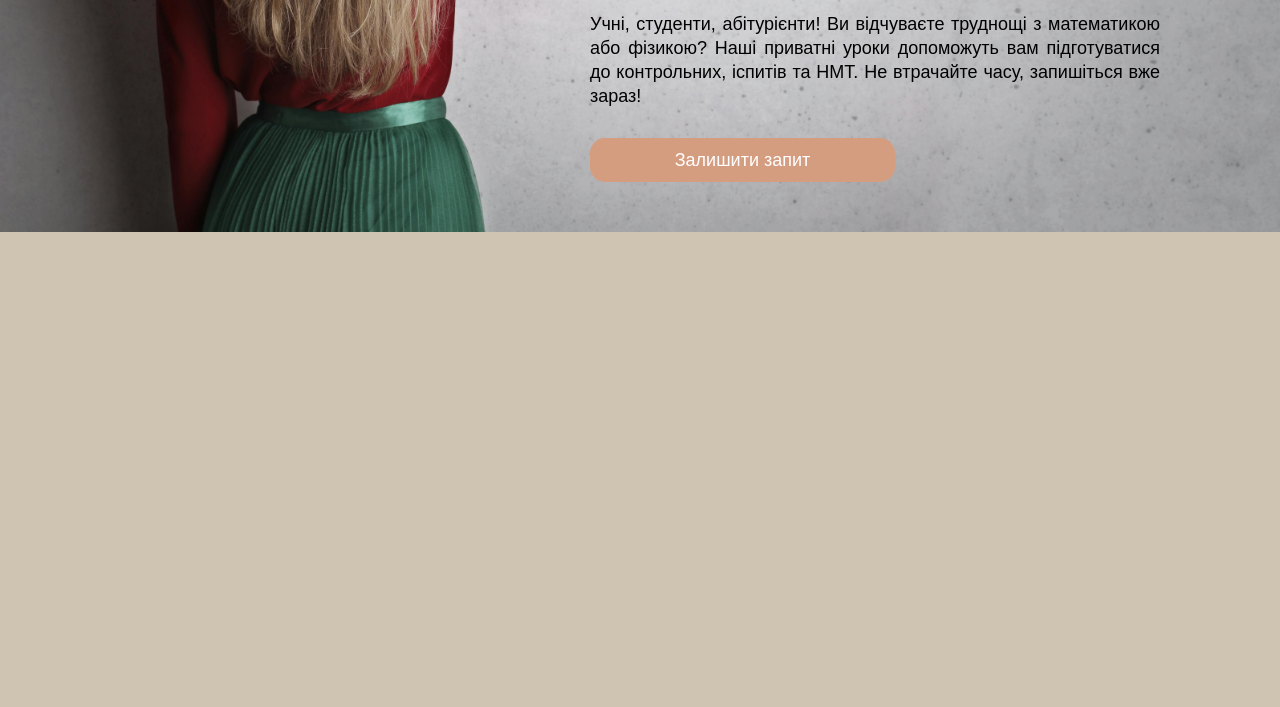
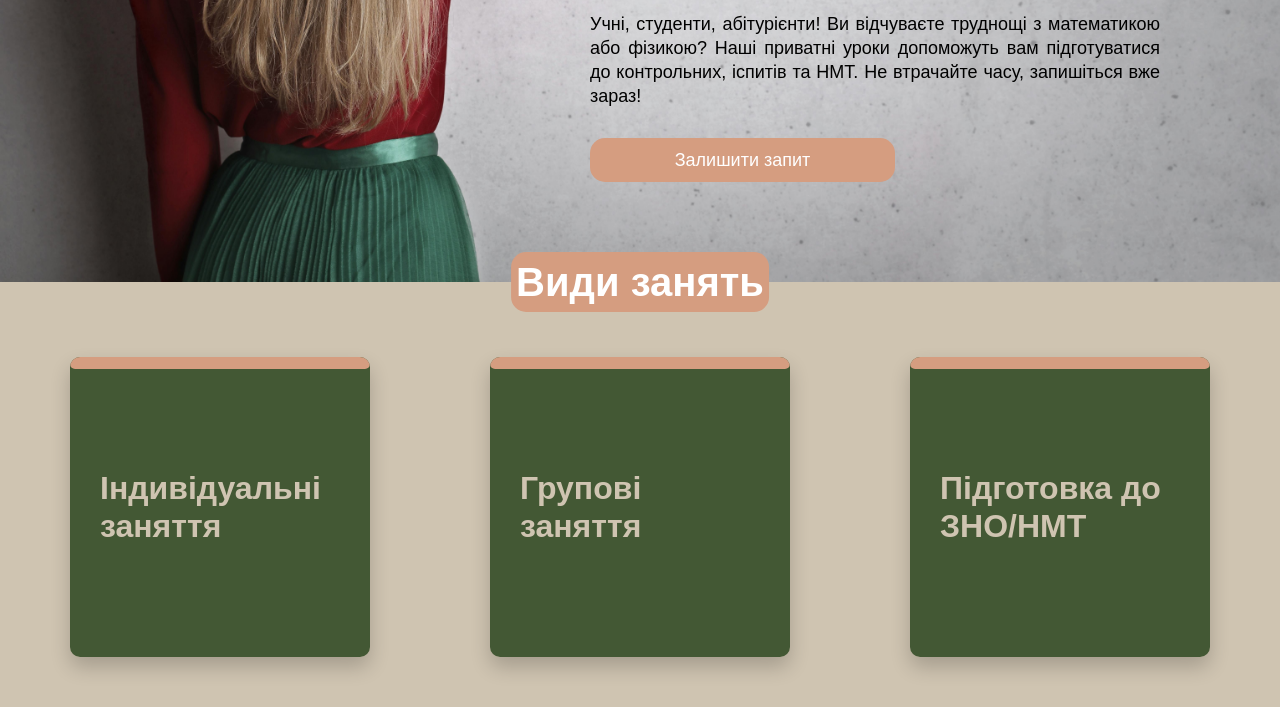
Before and after one commit to alex-94-k/Numerica, a website: page src/index.html in a window 1280 px wide. Shown: the part 668-1375 px from the top of the page. Before the commit the page ends 900 px from the top, so only its background shows below. Drawn offline with Linux system fonts and the light colour scheme; a web font is replaced by a local one.

Commit message:
Types is done

```diff
--- a/src/index.html
+++ b/src/index.html
@@ -53,6 +53,61 @@
         </div>
     </section>
 
+    <!-- Types -->
+
+    <section class="types">
+        <div class="types__container container">
+            <h2 class="types__title title fz40">Види занять</h2>
+            <div class="types__layout">
+                <div class="card__container">
+                    <div class="card__item">
+                        <div class="card__front-content">
+                            <p class="fz30">Індивідуальні заняття</p>
+                        </div>
+                        <div class="card__content">
+                            <p class="fz18">
+                                Lorem ipsum dolor sit amet, consectetur adipii
+                                voluptas ten mollitia pariatur odit, ab
+                                minus ratione adipisci accusamus vel est excepturi laboriosam magnam
+                                necessitatibus dignissimos molestias.
+                            </p>
+                        </div>
+                    </div>
+                </div>
+                <div class="card__container">
+                    <div class="card__item">
+                        <div class="card__front-content">
+                            <p class="fz30">Групові заняття</p>
+                        </div>
+                        <div class="card__content">
+                            <p class="fz18">
+                                Lorem ipsum dolor sit amet, consectetur adipii
+                                voluptas ten mollitia pariatur odit, ab
+                                minus ratione adipisci accusamus vel est excepturi laboriosam magnam
+                                necessitatibus dignissimos molestias.
+                            </p>
+                        </div>
+                    </div>
+                </div>
+                <div class="card__container">
+                    <div class="card__item">
+                        <div class="card__front-content">
+                            <p class="fz30">Підготовка до ЗНО/НМТ</p>
+                        </div>
+                        <div class="card__content">
+                            <p class="fz18">
+                                Lorem ipsum dolor sit amet, consectetur adipii
+                                voluptas ten mollitia pariatur odit, ab
+                                minus ratione adipisci accusamus vel est excepturi laboriosam magnam
+                                necessitatibus dignissimos molestias.
+                            </p>
+                        </div>
+                    </div>
+                </div>
+            </div>
+        </div>
+    </section>
+
     <script src="js/main.js"></script>
 </body>
 </html>
--- a/src/sass/blocks/_fonts.scss
+++ b/src/sass/blocks/_fonts.scss
@@ -15,3 +15,8 @@
     font-size: 30px;
     line-height: 38px;
 }
+
+.fz40 {
+    font-size: 40px;
+    line-height: 50px;
+}
--- a/src/sass/blocks/_media.scss
+++ b/src/sass/blocks/_media.scss
@@ -45,11 +45,21 @@
             }
         }
     }
+    .types {
+        &__layout {
+            padding: 0 20px 0 20px;
+        }
+    }
 }
 
 @media (max-width: 992px) {
     .container {
         width: 900px;
+    }
+    .types {
+        &__layout {
+            padding: 0 5px 0 5px;
+        }
     }
 }
 
@@ -65,6 +75,13 @@
             &:hover {
                 letter-spacing: normal;
             }
+        }
+    }
+    .types {
+        &__layout {
+            display: grid;
+            grid-template: repeat(2, 1fr) / repeat(2, 1fr);
+            gap: 40px;
         }
     }
 }
@@ -139,6 +156,11 @@
             }
         }
     }
+    .card {
+        &__container {
+            margin: 0 auto;
+        }
+    }
 }
 
 @media (max-width: 576px) {
@@ -155,6 +177,13 @@
             right: 25px;
         }
     }
+    .types {
+        &__layout {
+            display: flex;
+            flex-direction: column;
+            gap: 40px;
+        }
+    }
 }
 
 /* 414px for iPhone XR */
@@ -169,6 +198,14 @@
         }
         &__btn {
             width: 100%;
+        }
+    }
+    .types {
+        &__title {
+            width: 75%;
+        }
+        &__layout {
+            margin-top: 100px;
         }
     }
 }
--- a/src/sass/blocks/_showcase.scss
+++ b/src/sass/blocks/_showcase.scss
@@ -1,4 +1,5 @@
 .showcase {
+    padding-bottom: 50px;
     height: 100vh;
     background: url('../img/teacher.jpg') center (center/cover) no-repeat;
     &__container {
--- /dev/null
+++ b/src/sass/blocks/_types.scss
@@ -0,0 +1,92 @@
+.types {
+    padding-bottom: 50px;
+    &__container {
+        position: relative;
+        display: flex;
+        flex-direction: column;
+        gap: 50px;
+    }
+    &__title {
+        z-index: 20;
+        position: absolute;
+        left: 50%;
+        transform: translateX(-50%);
+        top: -30px;
+        background-color: $button-color;
+        padding: 5px;
+        border-radius: 15px;
+    }
+    &__layout {
+        margin-top: 75px;
+        display: flex;
+        align-items: center;
+        justify-content: space-between;
+    }
+}
+
+.card {
+    &__container {
+        width: 300px;
+        height: 300px;
+        position: relative;
+        border-radius: 10px;
+        box-shadow: 0 10px 20px rgba(0, 0, 0, 0.2);
+        overflow: hidden;
+    }
+    &__item {
+        width: 100%;
+        height: 100%;
+        border-radius: inherit;
+        &:hover {
+            .card__content {
+                transform: translateY(0);
+            }
+            .card__front-content {
+                transform: translateY(30%);
+                p {
+                    opacity: 0;
+                }
+            }
+        }
+    }
+    &__front {
+        &-content {
+            width: 100%;
+            height: 100%;
+            display: flex;
+            align-items: center;
+            justify-content: center;
+            background-color: $main-color;
+            transition: all 0.6s cubic-bezier(0.23, 1, 0.320, 1);
+            p {
+                width: 80%;
+                font-size: 32px;
+                font-weight: 700;
+                opacity: 1;
+                color: $second-color;
+                transition: all 0.6s cubic-bezier(0.23, 1, 0.320, 1)
+            }
+        }
+    }
+    &__content {
+        position: absolute;
+        top: 0;
+        left: 0;
+        width: 100%;
+        height: 100%;
+        display: flex;
+        align-items: center;
+        justify-content: center;
+        background-color: $button-color;
+        border-radius: 5px;
+        pointer-events: none;
+        transform: translateY(-96%);
+        transition: all 0.6s cubic-bezier(0.23, 1, 0.320, 1);
+        p {
+            width: 80%;
+            text-align: justify;
+            line-height: 1.5;
+            color: #fff;
+        }
+    }
+}
--- a/src/sass/style.scss
+++ b/src/sass/style.scss
@@ -20,6 +20,11 @@ ul {
 a {
     color: #fff;
     text-decoration: none;
+}
+
+.title {
+    margin: 0 auto;
+    color: #fff;
 }
 
 .container {
@@ -51,4 +56,5 @@ img {
 
 @import 'blocks/header';
 @import 'blocks/showcase';
+@import 'blocks/types';
 @import 'blocks/media';
```
Also changed, not shown: dist/css/style.min.css, dist/index.html, src/css/style.min.css.
